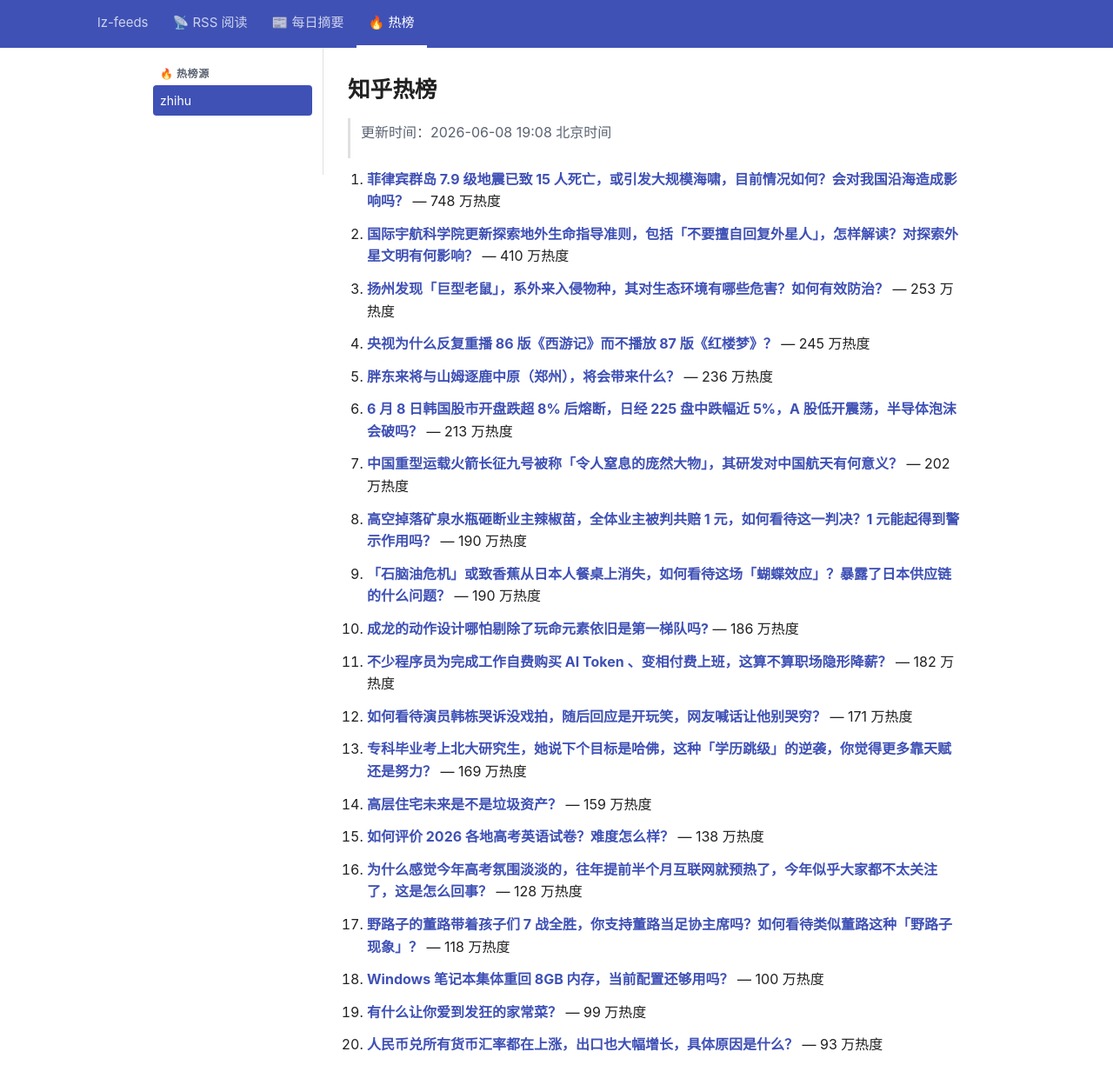
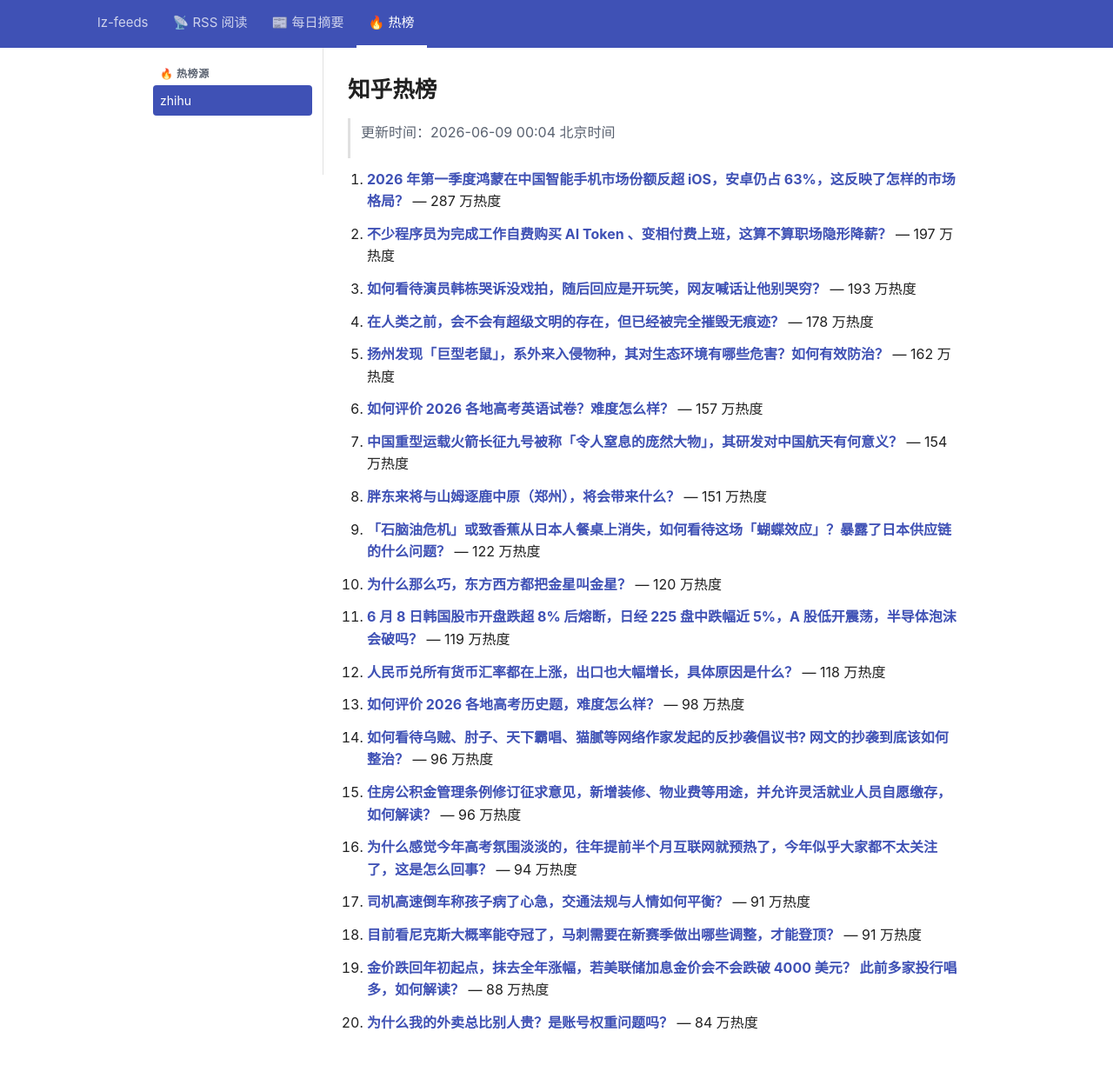
Before and after one commit to lizhang0101/lz-feeds, a Jekyll site: the page built from _hotlist/zhihu.md, in a window 1280 px wide and 1279 px high. Shown: the top 1248 px of the window at 87% size. Built offline with Jekyll 4.4.1, drawn with Linux system fonts in a browser that asks for light colours.

Commit message:
hotlist: 2026-06-08T16:04Z

```diff
--- a/_hotlist/zhihu.md
+++ b/_hotlist/zhihu.md
@@ -1,48 +1,48 @@
 ---
-updated: 2026-06-08 19:08 北京时间
+updated: 2026-06-09 00:04 北京时间
 count: 20
 ---
 
 # 知乎热榜
 
-> 更新时间：2026-06-08 19:08 北京时间
+> 更新时间：2026-06-09 00:04 北京时间
 
-1. **[菲律宾群岛 7.9 级地震已致 15 人死亡，或引发大规模海啸，目前情况如何？会对我国沿海造成影响吗？](https://www.zhihu.com/question/2047225491350713696)** — 748 万热度
+1. **[2026 年第一季度鸿蒙在中国智能手机市场份额反超 iOS，安卓仍占 63%，这反映了怎样的市场格局？](https://www.zhihu.com/question/2044003133102232324)** — 287 万热度
 
-2. **[国际宇航科学院更新探索地外生命指导准则，包括「不要擅自回复外星人」，怎样解读？对探索外星文明有何影响？](https://www.zhihu.com/question/2047106072956216269)** — 410 万热度
+2. **[不少程序员为完成工作自费购买 AI Token 、变相付费上班，这算不算职场隐形降薪？](https://www.zhihu.com/question/2047267736485631665)** — 197 万热度
 
-3. **[扬州发现「巨型老鼠」，系外来入侵物种，其对生态环境有哪些危害？如何有效防治？](https://www.zhihu.com/question/2046615153622398823)** — 253 万热度
+3. **[如何看待演员韩栋哭诉没戏拍，随后回应是开玩笑，网友喊话让他别哭穷？](https://www.zhihu.com/question/2046060626775118765)** — 193 万热度
 
-4. **[央视为什么反复重播 86 版《西游记》而不播放 87 版《红楼梦》？](https://www.zhihu.com/question/303692047)** — 245 万热度
+4. **[在人类之前，会不会有超级文明的存在，但已经被完全摧毁无痕迹？](https://www.zhihu.com/question/46444247)** — 178 万热度
 
-5. **[胖东来将与山姆逐鹿中原（郑州），将会带来什么？](https://www.zhihu.com/question/2045062742495712063)** — 236 万热度
+5. **[扬州发现「巨型老鼠」，系外来入侵物种，其对生态环境有哪些危害？如何有效防治？](https://www.zhihu.com/question/2046615153622398823)** — 162 万热度
 
-6. **[6 月 8 日韩国股市开盘跌超 8% 后熔断，日经 225 盘中跌幅近 5%，A 股低开震荡，半导体泡沫会破吗？](https://www.zhihu.com/question/2047250872799908693)** — 213 万热度
+6. **[如何评价 2026 各地高考英语试卷？难度怎么样？](https://www.zhihu.com/question/2047355785714348943)** — 157 万热度
 
-7. **[中国重型运载火箭长征九号被称「令人窒息的庞然大物」，其研发对中国航天有何意义？](https://www.zhihu.com/question/2047030721127224279)** — 202 万热度
+7. **[中国重型运载火箭长征九号被称「令人窒息的庞然大物」，其研发对中国航天有何意义？](https://www.zhihu.com/question/2047030721127224279)** — 154 万热度
 
-8. **[高空掉落矿泉水瓶砸断业主辣椒苗，全体业主被判共赔 1 元，如何看待这一判决？1 元能起得到警示作用吗？](https://www.zhihu.com/question/2043400338896589503)** — 190 万热度
+8. **[胖东来将与山姆逐鹿中原（郑州），将会带来什么？](https://www.zhihu.com/question/2045062742495712063)** — 151 万热度
 
-9. **[「石脑油危机」或致香蕉从日本人餐桌上消失，如何看待这场「蝴蝶效应」？暴露了日本供应链的什么问题？](https://www.zhihu.com/question/2046989382947529171)** — 190 万热度
+9. **[「石脑油危机」或致香蕉从日本人餐桌上消失，如何看待这场「蝴蝶效应」？暴露了日本供应链的什么问题？](https://www.zhihu.com/question/2046989382947529171)** — 122 万热度
 
-10. **[成龙的动作设计哪怕剔除了玩命元素依旧是第一梯队吗?](https://www.zhihu.com/question/616363327)** — 186 万热度
+10. **[为什么那么巧，东方西方都把金星叫金星？](https://www.zhihu.com/question/2046056404985844389)** — 120 万热度
 
-11. **[不少程序员为完成工作自费购买 AI Token 、变相付费上班，这算不算职场隐形降薪？](https://www.zhihu.com/question/2047267736485631665)** — 182 万热度
+11. **[6 月 8 日韩国股市开盘跌超 8% 后熔断，日经 225 盘中跌幅近 5%，A 股低开震荡，半导体泡沫会破吗？](https://www.zhihu.com/question/2047250872799908693)** — 119 万热度
 
-12. **[如何看待演员韩栋哭诉没戏拍，随后回应是开玩笑，网友喊话让他别哭穷？](https://www.zhihu.com/question/2046060626775118765)** — 171 万热度
+12. **[人民币兑所有货币汇率都在上涨，出口也大幅增长，具体原因是什么？](https://www.zhihu.com/question/2046773452716217677)** — 118 万热度
 
-13. **[专科毕业考上北大研究生，她说下个目标是哈佛，这种「学历跳级」的逆袭，你觉得更多靠天赋还是努力？](https://www.zhihu.com/question/2045444806726480688)** — 169 万热度
+13. **[如何评价 2026 各地高考历史题，难度怎么样？](https://www.zhihu.com/question/2047254423580012881)** — 98 万热度
 
-14. **[高层住宅未来是不是垃圾资产？](https://www.zhihu.com/question/1970866161697690581)** — 159 万热度
+14. **[如何看待乌贼、肘子、天下霸唱、猫腻等网络作家发起的反抄袭倡议书? 网文的抄袭到底该如何整治？](https://www.zhihu.com/question/2047333025197904792)** — 96 万热度
 
-15. **[如何评价 2026 各地高考英语试卷？难度怎么样？](https://www.zhihu.com/question/2047355785714348943)** — 138 万热度
+15. **[住房公积金管理条例修订征求意见，新增装修、物业费等用途，并允许灵活就业人员自愿缴存，如何解读？](https://www.zhihu.com/question/2046903500739700675)** — 96 万热度
 
-16. **[为什么感觉今年高考氛围淡淡的，往年提前半个月互联网就预热了，今年似乎大家都不太关注了，这是怎么回事？](https://www.zhihu.com/question/2046272383623881620)** — 128 万热度
+16. **[为什么感觉今年高考氛围淡淡的，往年提前半个月互联网就预热了，今年似乎大家都不太关注了，这是怎么回事？](https://www.zhihu.com/question/2046272383623881620)** — 94 万热度
 
-17. **[野路子的董路带着孩子们 7 战全胜，你支持董路当足协主席吗？如何看待类似董路这种「野路子现象」？](https://www.zhihu.com/question/2046470362834195765)** — 118 万热度
+17. **[司机高速倒车称孩子病了心急，交通法规与人情如何平衡？](https://www.zhihu.com/question/2046846004071346926)** — 91 万热度
 
-18. **[Windows 笔记本集体重回 8GB 内存，当前配置还够用吗？](https://www.zhihu.com/question/2046537171251869369)** — 100 万热度
+18. **[目前看尼克斯大概率能夺冠了，马刺需要在新赛季做出哪些调整，才能登顶？](https://www.zhihu.com/question/2047001837572830569)** — 91 万热度
 
-19. **[有什么让你爱到发狂的家常菜？](https://www.zhihu.com/question/47591584)** — 99 万热度
+19. **[金价跌回年初起点，抹去全年涨幅，若美联储加息金价会不会跌破 4000 美元？ 此前多家投行唱多，如何解读？](https://www.zhihu.com/question/2046542725336584487)** — 88 万热度
 
-20. **[人民币兑所有货币汇率都在上涨，出口也大幅增长，具体原因是什么？](https://www.zhihu.com/question/2046773452716217677)** — 93 万热度
+20. **[为什么我的外卖总比别人贵？是账号权重问题吗？](https://www.zhihu.com/question/2046542489666990525)** — 84 万热度
```
